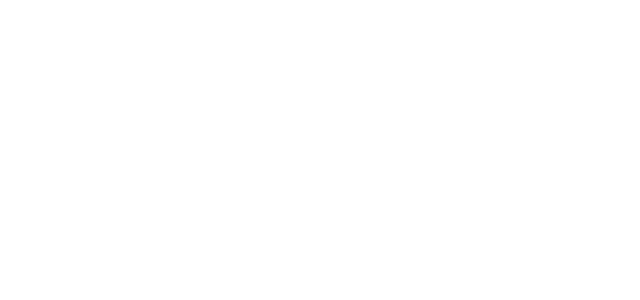
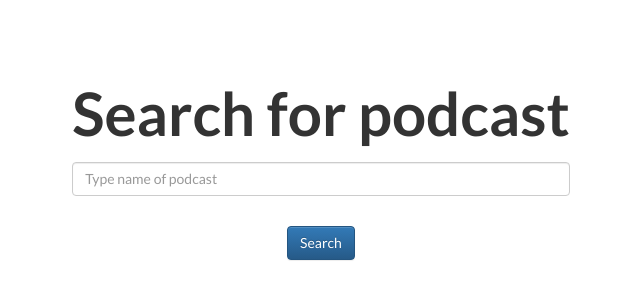
Before and after one commit to krzysztofzuraw/podcast-app, a React (Create React App) app: page / in a window 1280 px wide. Shown: the part 212-512 px from the top of the page, without its empty margins (319-959 px from the left). Built offline with nearby package versions, Linux system fonts and the light colour scheme.

Commit message:
react-create-app on Heroku

```diff
--- a/package.json
+++ b/package.json
@@ -2,7 +2,6 @@
   "name": "podcast-app",
   "version": "0.1.0",
   "private": true,
-  "homepage": "https://krzysztofzuraw.github.io/podcast-app",
   "dependencies": {
     "axios": "^0.16.1",
     "bootstrap": "^3.3.7",
@@ -15,7 +14,6 @@
   },
   "devDependencies": {
     "enzyme": "^2.8.2",
-    "gh-pages": "^1.0.0",
     "prettier": "^1.4.4",
     "react-scripts": "1.0.7",
     "react-test-renderer": "^15.6.1",
@@ -25,8 +23,6 @@
     "start": "react-scripts start",
     "build": "react-scripts build",
     "test": "react-scripts test --env=jsdom",
-    "eject": "react-scripts eject",
-    "predeploy": "npm run build",
-    "deploy": "gh-pages -d build"
+    "eject": "react-scripts eject"
   }
 }
--- a/src/components/App.jsx
+++ b/src/components/App.jsx
@@ -35,8 +35,7 @@ class App extends Component {
 
   addPodcast(podcast) {
     const unliked = { ...this.state.unliked };
-    const timestamp = Date.now();
-    unliked[`podcast-${timestamp}`] = podcast;
+    unliked[podcast.trackId] = podcast;
     this.setState({ unliked });
   }
 
@@ -63,12 +62,12 @@ class App extends Component {
           <Switch>
             <Route
               exact
-              path="/podcast-app/"
+              path="/"
               render={props =>
                 <SearchPodcastForm addPodcast={this.addPodcast} {...props} />}
             />
             <Route
-              path="/podcast-app/search/:title"
+              path="/search/:title"
               render={props =>
                 <SearchPodcastResults
                   unliked={this.state.unliked}
--- a/src/components/SearchPodcastResults.jsx
+++ b/src/components/SearchPodcastResults.jsx
@@ -6,6 +6,10 @@ class SearchPodcastResults extends Component {
   constructor() {
     super();
     this.renderLiked = this.renderLiked.bind(this);
+  }
+
+  componentWillReceiveProps() {
+    debugger;
   }
 
   renderLiked(key) {
```
